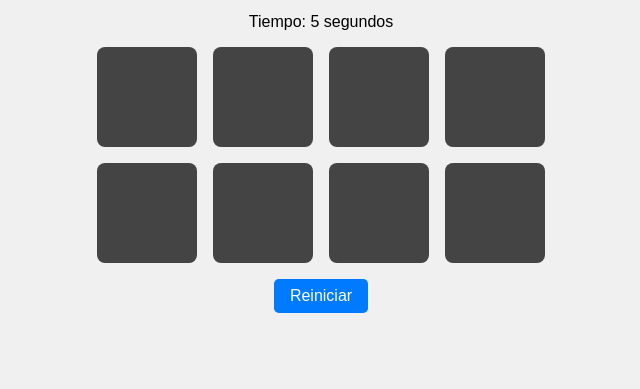
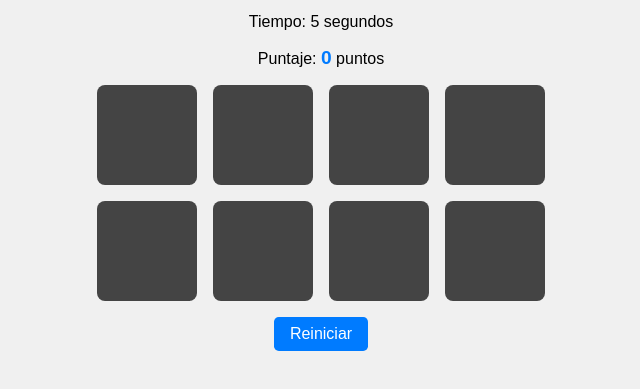
Before and after one commit to Martino17x/JUEGARDO, a plain HTML site: page JUEGARDO/index.html in a window 1280 px wide. Shown: the part 101-490 px from the top of the page, without its empty margins (319-959 px from the left). Drawn offline with Linux system fonts and the light colour scheme.

Commit message:
se agregaron los puntajes

```diff
--- a/JUEGARDO/index.css
+++ b/JUEGARDO/index.css
@@ -58,3 +58,10 @@
   font-weight: bold;
   margin-bottom: 1rem;
 }
+
+#puntaje {
+  font-size: 1.2rem;
+  font-weight: bold;
+  margin-bottom: 1rem;
+  color: #007bff;
+}
--- a/JUEGARDO/index.html
+++ b/JUEGARDO/index.html
@@ -9,6 +9,7 @@
 <body>
   <h1>Memorama</h1>
   <p>Tiempo: <span id="tiempo">0</span> segundos</p>
+  <p>Puntaje: <span id="puntaje">0</span> puntos</p>
   <div class="tablero" id="tablero"></div>
   <p id="mensaje"></p>
   <button id="reiniciar">Reiniciar</button>
--- a/JUEGARDO/index.js
+++ b/JUEGARDO/index.js
@@ -8,6 +8,9 @@ let bloqueo = false;
 
 let tiempo = 0;
 let intervalo = null;
+
+let puntaje = 0; // Inicializar el puntaje
+let movimientos = 0; // Inicializar el contador de movimientos
 
 function mezclar(array) {
   return array.sort(() => 0.5 - Math.random());
@@ -30,7 +33,10 @@ function crearTablero() {
     tablero.appendChild(carta);
   });
 
-  iniciarTemporizador();  // Iniciamos el temporizador al reiniciar el juego
+  iniciarTemporizador();  // Iniciar el temporizador cuando se reinicia el juego
+  actualizarPuntaje();  // Mostrar el puntaje inicial
+  movimientos = 0;
+  puntaje = 0;
 }
 
 function manejarClick(e) {
@@ -49,6 +55,8 @@ function manejarClick(e) {
       carta2.classList.add('revelada');
       cartasVolteadas = [];
       bloqueo = false;
+      puntaje += 10; // Acierto: +10 puntos
+      actualizarPuntaje(); // Actualizamos el puntaje
       verificarGanador();
     } else {
       setTimeout(() => {
@@ -56,6 +64,8 @@ function manejarClick(e) {
         ocultarCarta(carta2);
         cartasVolteadas = [];
         bloqueo = false;
+        puntaje -= 5; // Fallo: -5 puntos
+        actualizarPuntaje(); // Actualizamos el puntaje
       }, 1000);
     }
   }
@@ -97,6 +107,10 @@ function detenerTemporizador() {
   clearInterval(intervalo);
 }
 
+function actualizarPuntaje() {
+  document.getElementById('puntaje').textContent = puntaje;
+}
+
 btnReiniciar.addEventListener('click', crearTablero);
 
 crearTablero(); // Inicializar al cargar
```
Lines whose indentation alone changed are shown as unchanged.
